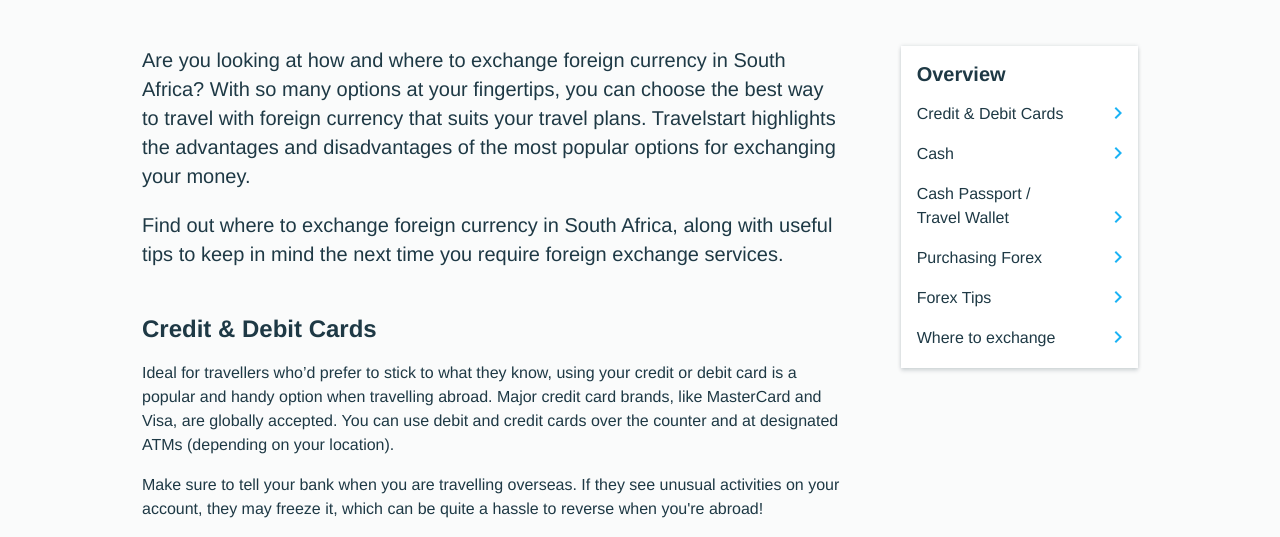
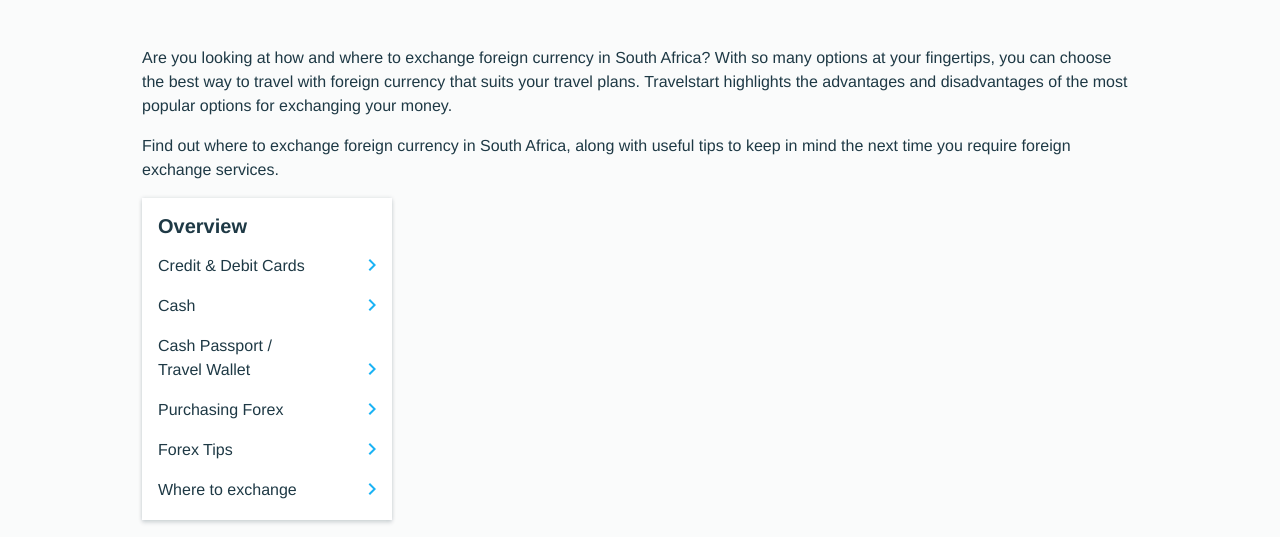
Before and after one commit to shiralifestyle/travelstart-forex-page, a website: page index.html in a window 1280 px wide. Shown: the part 256-793 px from the top of the page. Drawn offline with Linux system fonts and the light colour scheme.

Commit message:
changing html in overview

```diff
--- a/index.html
+++ b/index.html
@@ -19,14 +19,31 @@
 
     <!-- ---- // Search Panel // ---- -->
 
-    <main class="fixed-container">
-      <section class="main-content">
+
+      <section class="fixed-container">
+        <div class="overview-container">
         <!-- ---- // Overview // ---- -->
-        <div class="content-container overview">
-          <p class="overview-content">Are you looking at how and where to exchange foreign currency in South Africa? With so many options at your fingertips, you can choose the best way to travel with foreign currency that suits your travel plans. Travelstart highlights the advantages and disadvantages of the most popular options for exchanging your money.</p>
-          <p class="overview-content">Find out where to exchange foreign currency in South Africa, along with useful tips to keep in mind the next time you require foreign exchange services.</p>
+        <div class="overview-container-main">
+          <p class="overview-container-content">Are you looking at how and where to exchange foreign currency in South Africa? With so many options at your fingertips, you can choose the best way to travel with foreign currency that suits your travel plans. Travelstart highlights the advantages and disadvantages of the most popular options for exchanging your money.</p>
+          <p class="overview-container-content">Find out where to exchange foreign currency in South Africa, along with useful tips to keep in mind the next time you require foreign exchange services.</p>
         </div>
 
+        <aside class="overview-sidebar">
+          <h3>Overview</h3>
+          <nav>
+            <a href="#1">Credit & Debit Cards</a>
+            <a href="#2">Cash</a>
+            <a href="#3">Cash Passport /<br> Travel Wallet</a>
+            <a href="#4">Purchasing Forex</a>
+            <a href="#5">Forex Tips</a>
+            <a href="#6">Where to exchange</a>
+          </nav>
+        </aside>
+        </div>
+      </section>
+
+      <main class="fixed-container">
+      <section class="main-content">
         <!-- ---- // Credit & Debit Cards // ---- -->
         <div class="content-container">
           <h2 id="1">Credit & Debit Cards</h2>
@@ -222,17 +239,7 @@
           </div>
         </div>
       </section>
-      <aside class="overview-sidebar">
-        <h3>Overview</h3>
-        <nav>
-          <a href="#1">Credit & Debit Cards</a>
-          <a href="#2">Cash</a>
-          <a href="#3">Cash Passport /<br> Travel Wallet</a>
-          <a href="#4">Purchasing Forex</a>
-          <a href="#5">Forex Tips</a>
-          <a href="#6">Where to exchange</a>
-        </nav>
-      </aside>
+
     </main>
 
     <!-- ---- // Footer // ---- -->
--- a/scss/_overview.scss
+++ b/scss/_overview.scss
@@ -14,19 +14,27 @@ main {
   }
 }
 
-.main-content {
+
+/*.main-content {
+  width: calc(100% - #{$sidebar-width});
+  margin-right: 56px;
+} */
+
+.overview-container {
+  display: flex;
+  flex-direction: row;
+  justify-content: space-between;
+}
+
+.overview-container-main {
+  font-size: 20px;
+  line-height: 29px;
+  margin-top: 0;
   width: calc(100% - #{$sidebar-width});
   margin-right: 56px;
 }
 
-.overview {
-  font-size: 20px;
-  line-height: 29px;
 
-  &-content {
-    margin-top: 0;
-  }
-}
 
 aside {
   width: $sidebar-width;
```
